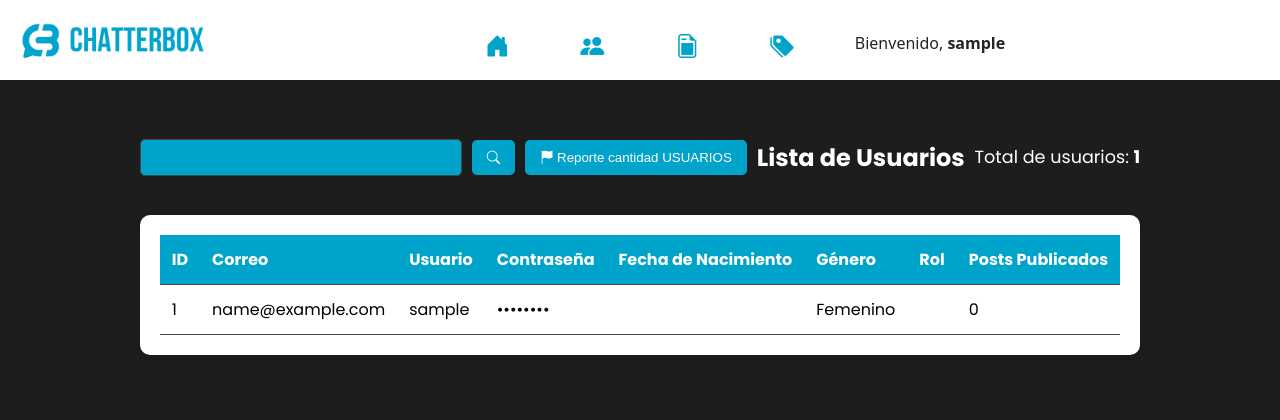
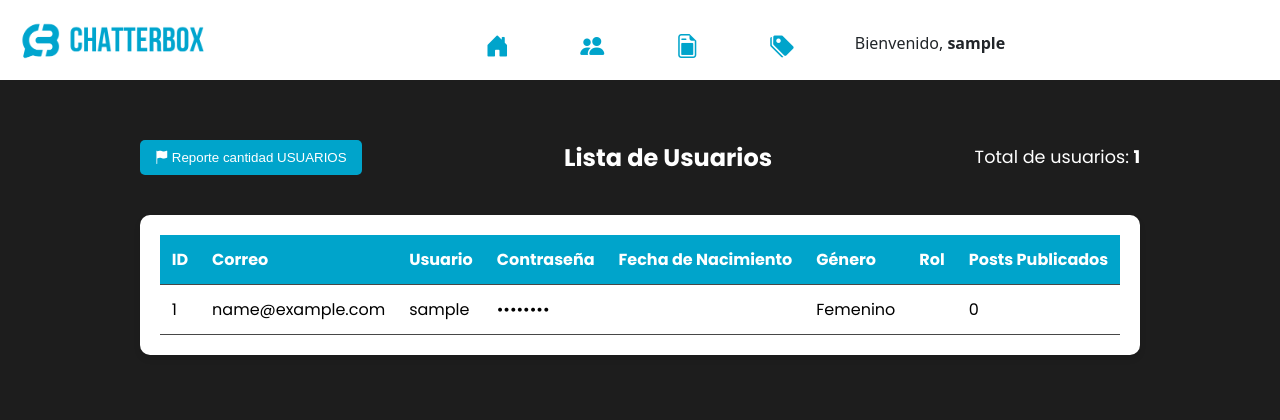
Before and after one commit to VALOID3/Chatterbox-Red-Social, a PHP site: page /admin/AdminUsuarios.php in a window 1280 px wide. Shown: the top 420 px of the page. Run offline with PHP 8.4, Linux system fonts and the light colour scheme; the visitor is signed in with stand-in values (Sample User, id 1); data that the repository does not hold is empty.

Commit message:
buscador adminusuarios
se quito

```diff
--- a/admin/AdminUsuarios.php
+++ b/admin/AdminUsuarios.php
@@ -51,12 +51,6 @@ $conn->close();
 
     <div class="admin-container">
         <div class="admin-header">
-            <div class="search-bar">
-                <input type="text" class="search-input">
-                <button class="search-button">
-                    <i class="bi bi-search"></i>
-                </button>
-            </div>
             <div class="report-button">
                 <form action="generar_reporte_usuarios.php" method="post">
                     <button type="submit" class="btn-report">
--- a/cssAdmin/AdminUsuarios.css
+++ b/cssAdmin/AdminUsuarios.css
@@ -46,39 +46,6 @@ body {
     justify-content: space-between;
     align-items: center;
     margin-bottom: 20px;
-}
-
-.search-bar {
-    display: flex;
-    align-items: center;
-    gap: 10px;
-}
-
-.search-input {
-    padding: 10px;
-    border: 1px solid var(--input-border-color);
-    border-radius: 5px;
-    background-color: var(--background-color);
-    color: var(--white-color);
-    width: 300px;
-    background-color: var(--primary-color);
-    color: var(--white-color);
-    border-radius: 5px;
-    padding: 10px;
-}
-
-.search-button {
-    background-color: var(--primary-color);
-    color: var(--white-color);
-    border: none;
-    padding: 10px 15px;
-    border-radius: 5px;
-    cursor: pointer;
-    transition: background-color var(--transition-3s);
-}
-
-.search-button:hover {
-    background-color: #006987;
 }
 
 .report-button .btn-report {
```
